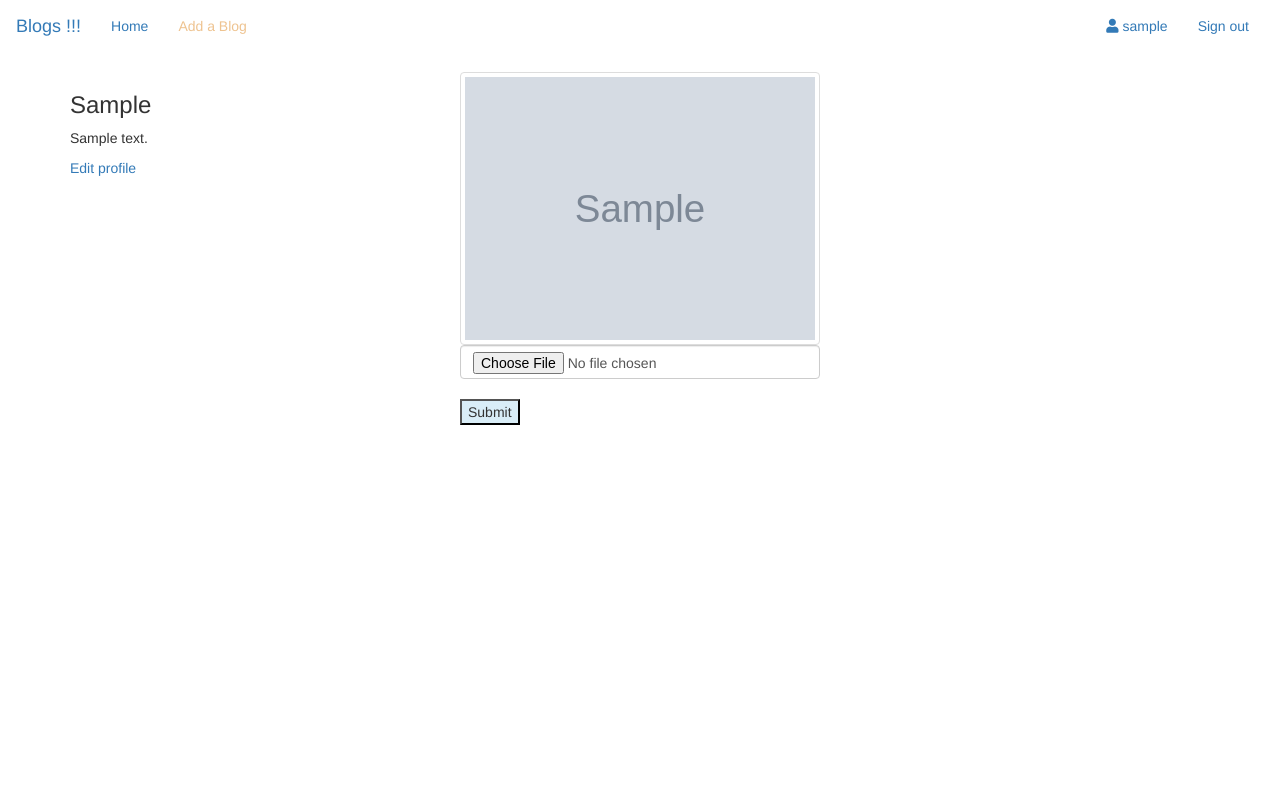
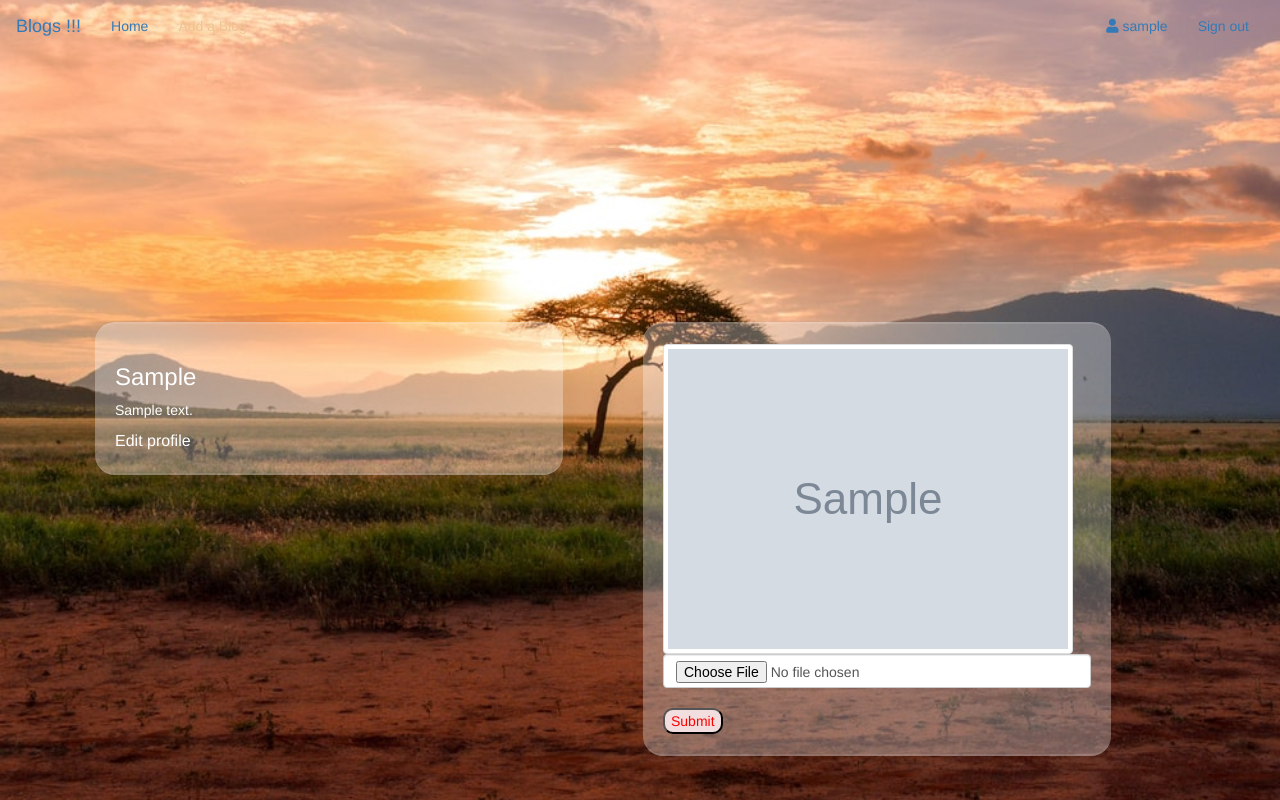
Before and after one commit to derrickmacharia/WeatherForecast, a Flask app: a page that uses app/templates/profile/profile.html in a window 1280 px wide. Run offline with Flask 2, Linux system fonts and the light colour scheme; a user stored in the database is signed in; tables that the repository leaves empty hold one stand-in row (values such as "Sample post"); grey boxes marked "Sample" are stand-in pictures; some libraries are stand-ins or nearby versions.

Commit message:
update styling

```diff
--- a/app/main/forms.py
+++ b/app/main/forms.py
@@ -6,3 +6,8 @@ from wtforms import ValidationError
 class UpdateProfile(FlaskForm):
     bio = TextAreaField('Tell us about you.',validators = [Required()])
     submit = SubmitField('Submit')
+
+# class ReviewForm(FlaskForm):
+#     title = StringField('Review title',validators=[Required()])
+#     review = TextAreaField('Weather Forecast review',validators=[Required()])
+#     submit = SubmitField('Add a review')
--- a/app/static/css/index.css
+++ b/app/static/css/index.css
@@ -8,8 +8,6 @@
     background-repeat: no-repeat;
     z-index: 1;
     height: 100vh;
-
-
 
 }
 .voldermort{
@@ -32,11 +30,10 @@
     background-position: center;
     background-repeat: no-repeat;
     height: 100vh;
-
-
 }
 .sativa{
-    margin-top: 15rem;    padding: 2rem;
+    margin-top: 15rem;
+    padding: 2rem;
     border-radius: 20px;
     background: rgba(255, 255, 255, 0.3);
     border-top: 2px solid rgba(255, 255, 255, 0.1);
@@ -45,3 +42,69 @@
     z-index: 3;
     width: 75%;
 }
+.profile{
+    background-image: url(../images/sunny.jpeg);
+    background-size: cover;
+    background-position: center;
+    background-repeat: no-repeat;
+    height: 100vh;
+}
+.prof{
+    margin-top: 25rem;
+    padding: 2rem;
+    border-radius: 20px;
+    background: rgba(255, 255, 255, 0.3);
+    border-top: 2px solid rgba(255, 255, 255, 0.1);
+    border-bottom: 2px solid rgba(255, 255, 255, 0.1);
+    color: #fff;
+    z-index: 3;
+    width: 40%;
+    margin-left: 4rem;
+}
+.prof2{
+    margin-top: 25rem;
+    padding: 2rem;
+    border-radius: 20px;
+    background: rgba(255, 255, 255, 0.3);
+    border-top: 2px solid rgba(255, 255, 255, 0.1);
+    border-bottom: 2px solid rgba(255, 255, 255, 0.1);
+    color: #fff;
+    z-index: 3;
+    width: 40%;
+    margin-left: 8rem;
+}
+.bg-danger:hover{
+    color: chartreuse;
+    background-color: darkgoldenrod;
+}
+/* .update{
+    background-image: url(../images/dusk.jpeg);
+    background-size: cover;
+    background-position: center;
+    background-repeat: no-repeat;
+    height: 100vh;
+
+}
+.upd{
+    padding: 2rem;
+    border-radius: 20px;
+    background: rgba(255, 255, 255, 0.3);
+    border-top: 2px solid rgba(255, 255, 255, 0.1);
+    border-bottom: 2px solid rgba(255, 255, 255, 0.1);
+    color: #fff;
+    z-index: 3;
+    width: 75%;
+    margin-top: 15rem;
+}
+.date{
+    margin-top: 25rem;
+    padding: 2rem;
+    border-radius: 20px;
+    background: rgba(255, 255, 255, 0.3);
+    border-top: 2px solid rgba(255, 255, 255, 0.1);
+    border-bottom: 2px solid rgba(255, 255, 255, 0.1);
+    color: #fff;
+    z-index: 3;
+    width: 40%;
+    margin-left: 8rem;
+} */
--- a/app/templates/profile/profile.html
+++ b/app/templates/profile/profile.html
@@ -10,10 +10,11 @@
 
 
 {% block content %}
+<body class="profile">
 <div class="container">
     <div class="row">
         <!-- displaying  Username-->
-        <div class="col-md-4">
+        <div class="col-md-4 prof">
             <h3> {{user.username| capitalize}} </h3>
             <!--Displaying user bio-->
             {% if user.bio %}
@@ -22,21 +23,21 @@
             <p> {{user.username| capitalize}} has no bio </p>
             {% endif %}
             {% if user == current_user %}
-            <a href="{{url_for('main.update_profile',uname=user.username)}}">Edit profile</a>
+            <a href="{{url_for('main.update_profile',uname=user.username)}}" class="edit" style="color: #fff;font-size: medium;">Edit profile</a>
             {% endif %}
         </div>
         <!--Display profile photo-->
-        <div class="col-md-4">
+        <div class="col-md-4 prof2">
             {%if user.profile_pic_path%}
             <img src="{{url_for('static',filename=user.profile_pic_path)}}" alt="" class="img-thumbnail">
             {%else%}
-            <p>Profile picture not available</p>
+            <p style="font-size: medium;">Profile picture not available</p>
             {%endif%}
 
             {%if user==current_user%}
             <form action="{{url_for('main.update_pic',uname=user.username)}}" method="POST" enctype="multipart/form-data">
                 <input type="file" name="photo" class="form-control" required id=""><br>
-                <input type="submit" class="bg-info">
+                <input type="submit" class="bg-danger" style="color: red;border-radius: 10px;">
             </form>
             {% endif %}
         </div>
@@ -44,4 +45,5 @@
         </div>
     </div>
 </div>
+</body>
 {% endblock %}
```
Also changed, not shown: app/main/views.py (+26 -1 lines), app/models.py (+27 -1 lines), app/templates/new_review.html (added, +18 -0 lines), app/templates/profile/update.html (+11 -3 lines), app/templates/weather.html (added, +7 -0 lines), app/static/images/dusk.jpeg (added).
